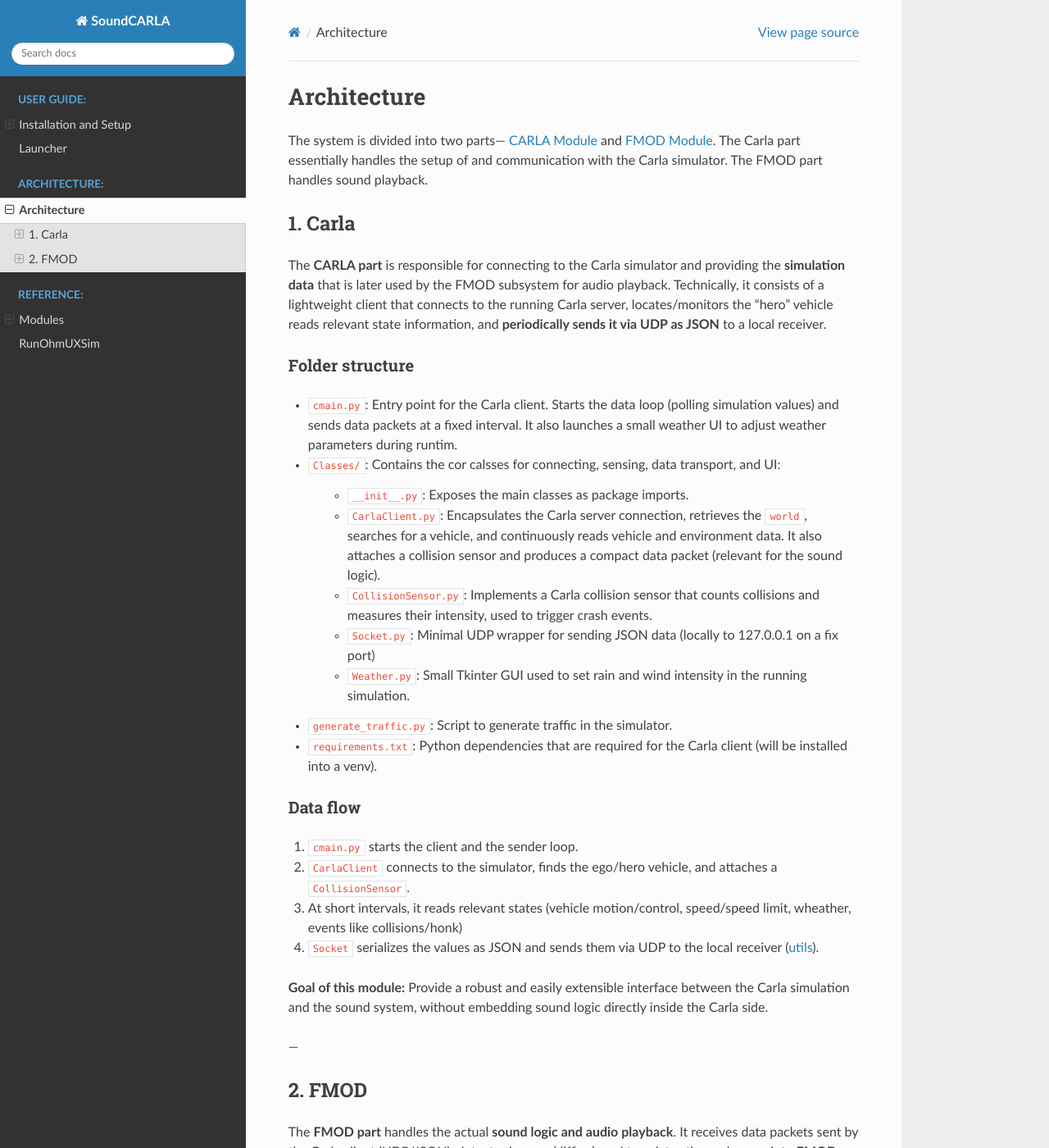
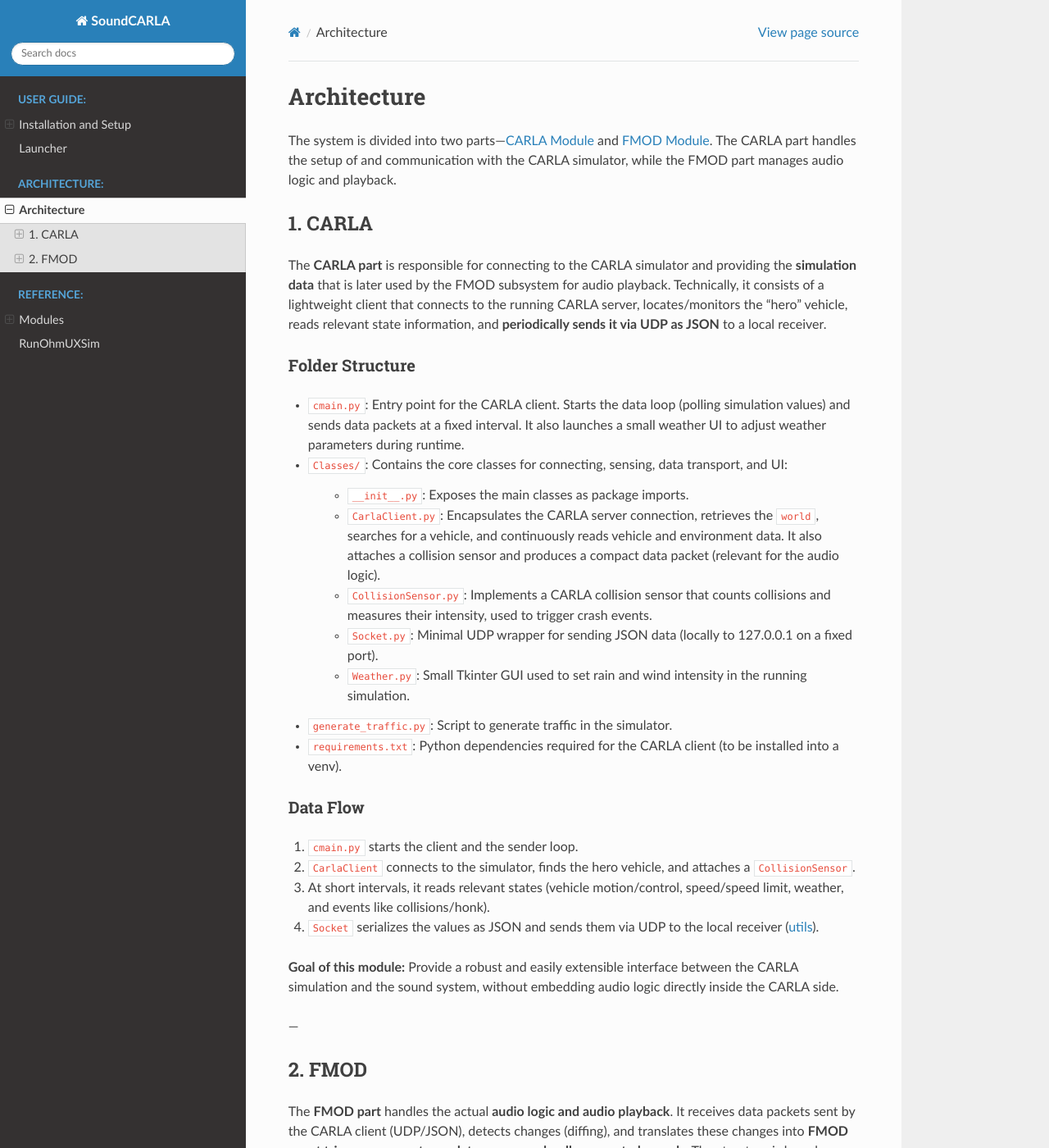
Before and after one commit to yjikong/carla-audio-engine, a Sphinx documentation site: the page built from docs/source/architecture.rst, in a window 1280 px wide and 1400 px high. Shown: the whole window at 82% size. Built offline with Sphinx 7.4.7 and the Read the Docs theme 3.1.0, drawn with Linux system fonts in a browser that asks for light colours; some of the changed text lies outside the part shown.

Commit message:
architecture angepasst und hoffentlich finaler commit

```diff
--- a/docs/source/architecture.rst
+++ b/docs/source/architecture.rst
@@ -1,40 +1,40 @@
 Architecture
 ============
 
-The system is divided into two parts— :doc:`src.CARLA` and :doc:`src.FMOD`. The Carla part essentially handles the setup of and communication with the Carla simulator. The FMOD part handles sound playback.
+The system is divided into two parts—:doc:`src.CARLA` and :doc:`src.FMOD`. The CARLA part handles the setup of and communication with the CARLA simulator, while the FMOD part manages audio logic and playback.
 
-1. Carla
+1. CARLA
 --------
 
-The **CARLA part** is responsible for connecting to the Carla simulator and providing the **simulation data** that is later used by the FMOD subsystem for audio playback. Technically, it consists of a lightweight client that connects to the running Carla server, locates/monitors the "hero" vehicle reads relevant state information, and **periodically sends it via UDP as JSON** to a local receiver.
+The **CARLA part** is responsible for connecting to the CARLA simulator and providing the **simulation data** that is later used by the FMOD subsystem for audio playback. Technically, it consists of a lightweight client that connects to the running CARLA server, locates/monitors the "hero" vehicle, reads relevant state information, and **periodically sends it via UDP as JSON** to a local receiver.
 
-Folder structure
+Folder Structure
 ~~~~~~~~~~~~~~~~
 
-* ``cmain.py``: Entry point for the Carla client. Starts the data loop (polling simulation values) and sends data packets at a fixed interval. It also launches a small weather UI to adjust weather parameters during runtim.
-* ``Classes/``: Contains the cor calsses for connecting, sensing, data transport, and UI:
+* ``cmain.py``: Entry point for the CARLA client. Starts the data loop (polling simulation values) and sends data packets at a fixed interval. It also launches a small weather UI to adjust weather parameters during runtime.
+* ``Classes/``: Contains the core classes for connecting, sensing, data transport, and UI:
 
     * ``__init__.py``: Exposes the main classes as package imports.
-    * ``CarlaClient.py``: Encapsulates the Carla server connection, retrieves the ``world``, searches for a vehicle, and continuously reads vehicle and environment data. It also attaches a collision sensor and produces a compact data packet (relevant for the sound logic).
-    * ``CollisionSensor.py``: Implements a Carla collision sensor that counts collisions and measures their intensity, used to trigger crash events.
-    * ``Socket.py``: Minimal UDP wrapper for sending JSON data (locally to 127.0.0.1 on a fix port)
+    * ``CarlaClient.py``: Encapsulates the CARLA server connection, retrieves the ``world``, searches for a vehicle, and continuously reads vehicle and environment data. It also attaches a collision sensor and produces a compact data packet (relevant for the audio logic).
+    * ``CollisionSensor.py``: Implements a CARLA collision sensor that counts collisions and measures their intensity, used to trigger crash events.
+    * ``Socket.py``: Minimal UDP wrapper for sending JSON data (locally to 127.0.0.1 on a fixed port).
     * ``Weather.py``: Small Tkinter GUI used to set rain and wind intensity in the running simulation.
 
 * ``generate_traffic.py``: Script to generate traffic in the simulator.
-* ``requirements.txt``: Python dependencies that are required for the Carla client (will be installed into a venv).
+* ``requirements.txt``: Python dependencies required for the CARLA client (to be installed into a venv).
 
 .. _data_flow_carla:
 
-Data flow
+Data Flow
 ~~~~~~~~~
 
 1. ``cmain.py`` starts the client and the sender loop.
-2. ``CarlaClient`` connects to the simulator, finds the ego/hero vehicle, and attaches a ``CollisionSensor``.
-3. At short intervals, it reads relevant states (vehicle motion/control, speed/speed limit, wheather, events like collisions/honk)
+2. ``CarlaClient`` connects to the simulator, finds the hero vehicle, and attaches a ``CollisionSensor``.
+3. At short intervals, it reads relevant states (vehicle motion/control, speed/speed limit, weather, and events like collisions/honk).
 4. ``Socket`` serializes the values as JSON and sends them via UDP to the local receiver (:doc:`src.FMOD.utils`).
 
 **Goal of this module:**
-Provide a robust and easily extensible interface between the Carla simulation and the sound system, without embedding sound logic directly inside the Carla side.
+Provide a robust and easily extensible interface between the CARLA simulation and the sound system, without embedding audio logic directly inside the CARLA side.
 
 ---
 
@@ -43,7 +43,7 @@
 2. FMOD
 -------
 
-The **FMOD part** handles the actual **sound logic and audio playback**. It receives data packets sent by the Carla client (UDP/JSON), detects changes (diffing), and translates these changes into **FMOD event triggers**, **parameter updates**, or **procedurally generated sounds**. The structure is loosely based on an **MVC-style** split: *Model* (data receiving/processing), *Adapters* (logic), and *Banks/Sounds* (audio resources and playback).
+The **FMOD part** handles the actual **audio logic and audio playback**. It receives data packets sent by the CARLA client (UDP/JSON), detects changes (diffing), and translates these changes into **FMOD event triggers**, **parameter updates**, or **procedurally generated sounds**. The structure is based on an **MVC-style** split: *Model* (data receiving/processing), *Adapters* (logic), and *Banks/Sounds* (audio resources and playback).
 
 .. figure:: ./diagrams/fmod_class_diagramm.png
     :align: center
@@ -54,22 +54,21 @@
 .. note::
     Adapter classes receive bank and sound class instances via their constructors.
 
-
-Folder structure
+Folder Structure
 ~~~~~~~~~~~~~~~~
 
 * ``fmain.py``: Entry point of the FMOD subsystem. Initializes:
 
     * the central ``EventBus`` (publisher-subscriber),
     * FMOD ``Banks`` (loading/initializing FMOD Studio events),
-    * ``Adapters`` (sound logic reacting to data changes),
+    * ``Adapters`` (audio logic reacting to data changes),
     * and the ``SoundModel`` (UDP receive & diffing).
 
     Then it runs a loop that regularly processes new data and ticks trigger/one-shot logic.
 
 * ``Model/``
 
-    * ``SoundModel.py``: **Receives** Carla data via UDP, **decodes** the JSON, and computes the **difference** to the previous state. Only changed values are published via the ``EventBus``. This reduces unnecessary sound updates and cleanly separates data handling from sound logic.
+    * ``SoundModel.py``: **Receives** CARLA data via UDP, **decodes** the JSON, and computes the **difference** to the previous state. Only changed values are published via the ``EventBus``. This reduces unnecessary sound updates and cleanly separates data handling from audio logic.
 
 * ``utils/``
 
@@ -77,33 +76,33 @@
     * ``DataKey.py``: Central definition of all data keys (Enum). Ensures consistent keys, avoids typos, and supports easy extension.
     * ``RangeLevel.py``: Utility for mapping continuous values (e.g., intensities) to discrete levels.
 
-* ``Adapters/`` (controller/adaper layer): Components that **subscribe** to specific ``DataKeys`` and translate changes into audio actions.
+* ``Adapters/`` (Controller/Adapter layer): Components that **subscribe** to specific ``DataKeys`` and translate changes into audio actions.
 
     * ``EnvironmentAdapter.py``: Updates environment parameters (e.g., rain/wind) as FMOD parameters on continuously running events. Includes mapping from continuous intensities to levels (``RainIntensity``/``WindIntensity``).
-    * ``MotorAdapter.py``: Handles engine/vehicle sounds. Instead of relying only on FMOD Studio events, it controls a procedural EV sound generator (parameters: speed/throttle → estimated “torque”).
+    * ``EngineAdapter.py``: Handles engine/vehicle sounds. Instead of relying only on FMOD Studio events, it controls a procedural EV sound generator (parameters: speed/throttle → estimated "torque").
     * ``TriggerAdapter.py``: Handles one-shot/trigger sounds such as crash, honk, handbrake, and reverse warning. Contains simple gating/state logic to prevent double-triggering in noisy input scenarios.
-    * ``RainIntensity.py``/``WindIntensity.py``: Define intensity ranges as discrete levels (NONE/LOW/MEDIUM/HIGH) that are mapped to parameter values.
+    * ``RainIntensity.py``/``WindIntensity.py``: Define intensity ranges as discrete levels (NONE, LOW, MEDIUM, HIGH) that are mapped to parameter values.
 
 * ``Banks/`` (FMOD Studio interface): Encapsulates **loading FMOD bank files**, creating event instances, and calling ``studio_system.update()``:
 
     * ``EnvironmentBank.py``: Initializes FMOD Studio, loads the relevant bank, and provides instances for rain/wind (including parameter control).
     * ``TriggerBank.py``: Loads the trigger bank and exposes methods like ``play_*()`` for warning/crash/honk/handbrake.
-    * ``MotorBank.py``: Placeholder/design stub for a dedicated motor bank (the motor sound is currently handled mainly via ``Sounds/EVSund.py``).
+    * ``ExampleBank.py``: Example class for Bank classes.
 
-* ``Sounds/`` (procedural audio)
+* ``Sounds/`` (Procedural audio)
 
-    * ``EVSund.py``: Generates EV/vehicle sounds procedurally using DSP oscillators, filters, and parameterized volume/frequency control based on speed and load.
+    * ``EVSound.py``: Generates EV/vehicle sounds procedurally using DSP oscillators, filters, and parameterized volume/frequency control based on speed and load.
     * ``ReverseBeep.py``: Procedurally generated reverse beep (short tone/pattern) as an alternative or supplement to FMOD Studio events.
 
-* ``requirements.txt``: Python dependencies that are required for the Carla client (will be installed into a venv).
+* ``requirements.txt``: Python dependencies required for the FMOD subsystem (to be installed into a venv).
 
 .. _data_flow_fmod:
 
-Data flow
+Data Flow
 ~~~~~~~~~
 
 1. **``fmain.py`` boots the FMOD subsystem**: It creates the central ``EventBus``, initializes the required FMOD components (``Banks`` and procedural ``Sounds``), instantiates the ``Adapters`` that subscribe to data changes, and finally starts the ``SoundModel`` (UDP receiver).
-2. **``SoundModel`` receives Carla data via UDP**: The model listens on a local UDP socket, decodes incoming JSON packets, and keeps the previous packet as a reference state.
+2. **``SoundModel`` receives CARLA data via UDP**: The model listens on a local UDP socket, decodes incoming JSON packets, and keeps the previous packet as a reference state.
 3. **Diffing: only changes are published**: For each new packet, the model computes a diff against the last state. Only changed values are converted to ``DataKeys`` and published on the ``EventBus``.
 4. **Adapters react to published updates**:
 
```
